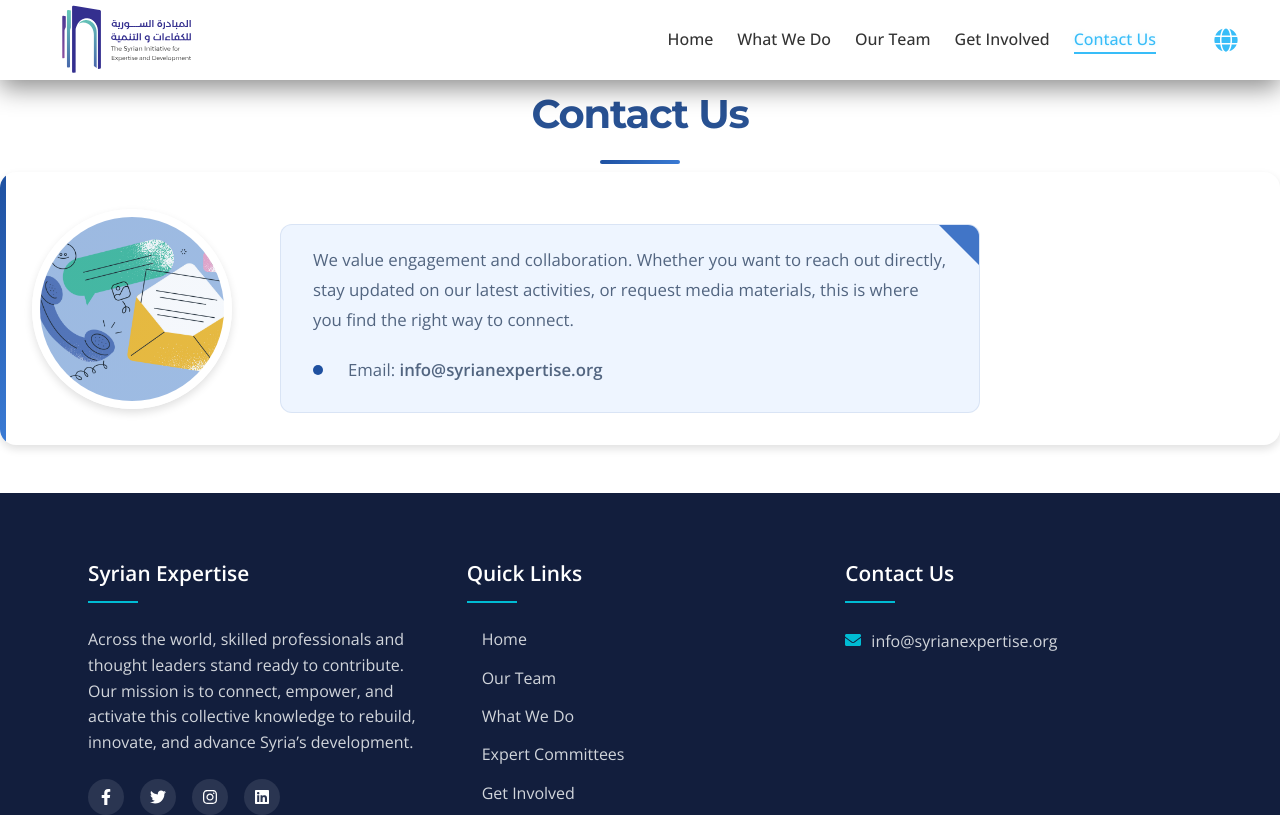
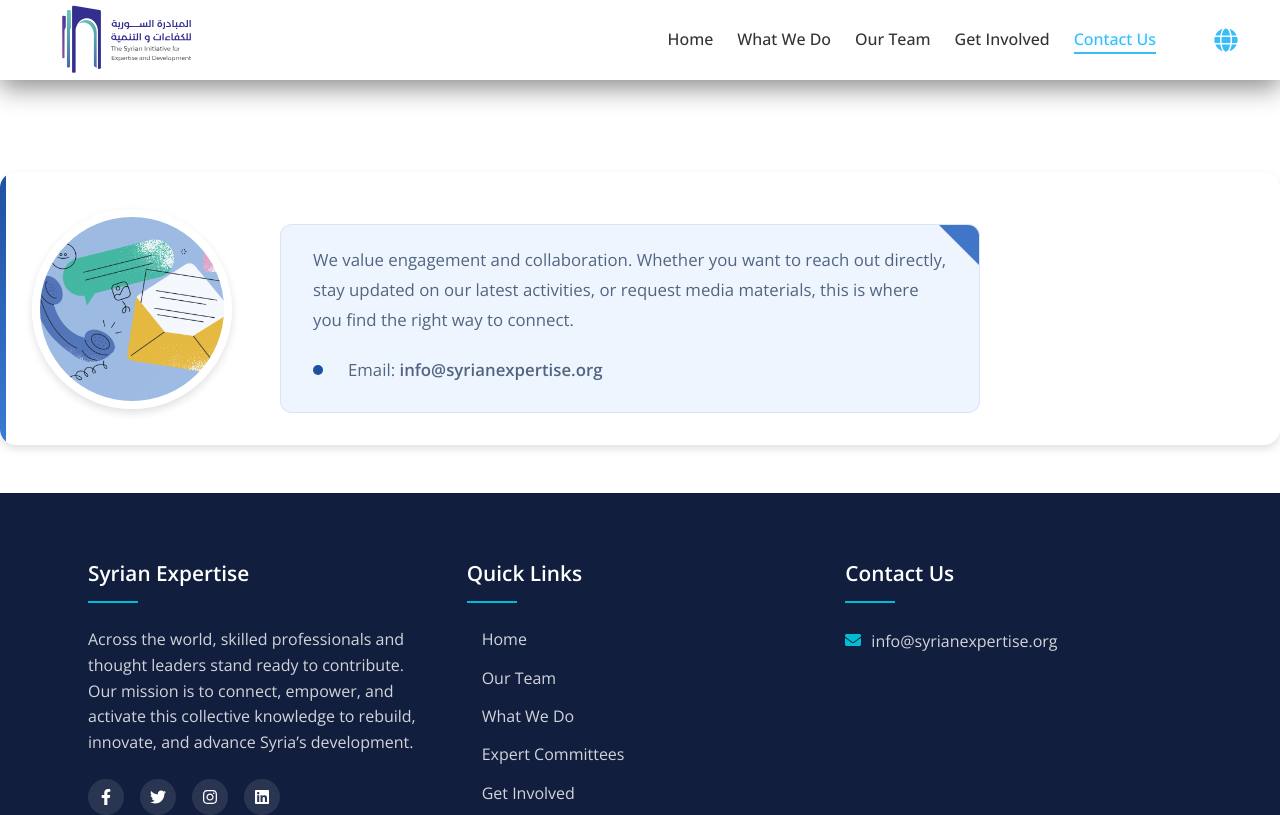
Before and after one commit to Talal1995/seid, a React (Create React App) app in the folder client/: page /contact in a window 1280 px wide. Shown: the top 815 px of the page. Built offline with nearby package versions, Linux system fonts and the light colour scheme; a web font is replaced by a local one.

Commit message:
chore: remove the animation

```diff
--- a/client/src/styles/whatWeDo.css
+++ b/client/src/styles/whatWeDo.css
@@ -74,7 +74,6 @@
   position: relative;
   letter-spacing: -0.03em;
   opacity: 0;
-  animation: fadeInDown 0.8s ease-out forwards;
 }
 
 .main-title::after {
@@ -86,7 +85,6 @@
   border-radius: 2px;
   margin: var(--space-sm) auto 0;
   opacity: 0;
-  animation: scaleIn 1s ease-out 0.3s forwards;
 }
 
 /* Program Section Enhancements */
@@ -100,8 +98,6 @@
   transition: var(--transition-normal);
   transform: translateY(20px);
   opacity: 0;
-  animation: fadeInUp 0.8s ease-out forwards;
-  animation-delay: calc(var(--index, 0) * 0.2s);
 }
 
 .program-section:nth-child(1) {
```
